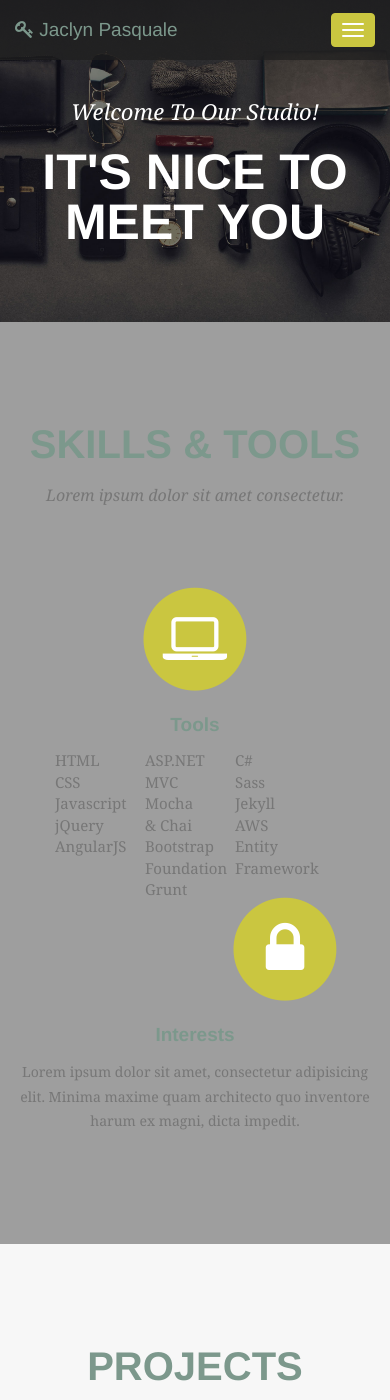
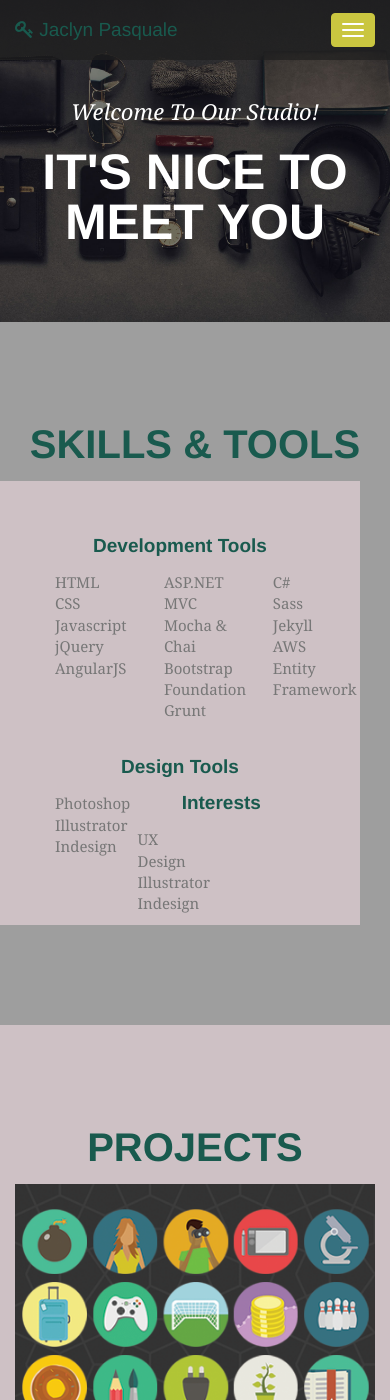
Before and after one commit to JaclynPasquale/jaclynpasquale.github.io, a Jekyll site: the page built from index.html, in a window 390 px wide and 1400 px high. Built offline with Jekyll 4.4.1, drawn with Linux system fonts in a browser that asks for light colours; some web fonts are replaced.

Commit message:
fixed include issue

```diff
--- a/_config.yml
+++ b/_config.yml
@@ -9,7 +9,7 @@ description: "The personal portfolio site of Jaclyn Pasquale, Web Developer and
 # Color settings (hex-codes without the leading hash-tag)
 color:
   primary: CAC640
-  secondary: 7C988C
+  secondary: 195a4e
   secondary-dark: 333
 
 # Team names, titles and social links
--- a/_includes/services.html
+++ b/_includes/services.html
@@ -1,67 +1,70 @@
 <!-- Services Section -->
     <section id="services">
-        <div class="container">
+        <div class="container ">
             <div class="row">
                 <div class="col-lg-12 text-center">
                     <h2 class="section-heading">Skills &amp; Tools</h2>
-                    <h3 class="section-subheading text-muted">Lorem ipsum dolor sit amet consectetur.</h3>
+                    <!-- <h3 class="section-subheading text-muted">Lorem ipsum dolor sit amet consectetur.</h3> -->
                 </div>
             </div>
-            <div class="row text-center">
-                <!-- <div class="col-md-4">
-                    <span class="fa-stack fa-4x">
-                        <i class="fa fa-circle fa-stack-2x text-primary"></i>
-                        <i class="fa fa-shopping-cart fa-stack-1x fa-inverse"></i>
-                    </span>
-                    <h4 class="service-heading">Skills</h4>
-                    <ul class="left text-muted">
-                        <li>HTML</li>
-                        <li>CSS</li>
-                        <li>JS</li>
-                        <li>Angular</li>
-                    </ul>
-                    <ul class="left text-muted">
-                        <li>C#</li>
-                        <li>SASS</li>
-                        <li>Jekyll</li>
-                    </ul>
-                </div> -->
-                <div class="col-md-8">
-                    <span class="fa-stack fa-4x">
+            <div class="row text-center bg-light-gray width">
+
+                <div class="col-md-6 center-block bg-light-gray">
+                    <!-- <span class="fa-stack fa-4x">
                         <i class="fa fa-circle fa-stack-2x text-primary"></i>
                         <i class="fa fa-laptop fa-stack-1x fa-inverse"></i>
-                    </span>
-                    <h4 class="service-heading">Tools</h4>
+                    </span> -->
+                    <h4 class="service-heading">Development Tools</h4>
+                    <div class="center-block">
 
-                      <ul class="left text-muted">
+                      <ul class="left text-muted tools" id="tools">
                         <li>HTML</li>
                         <li>CSS</li>
                         <li>Javascript</li>
                         <li>jQuery</li>
                         <li>AngularJS</li>
-                    </ul>
-                    <ul class="left text-muted">
+                      </ul>
+                      <ul class="left text-muted tools" id="tools">
                         <li>ASP.NET MVC</li>
                         <li>Mocha &amp; Chai</li>
                         <li>Bootstrap</li>
                         <li>Foundation</li>
                         <li>Grunt</li>
                       </ul>
-                      <ul class="left text-muted">
+                      <ul class="left text-muted tools" id="tools">
                         <li>C#</li>
                         <li>Sass</li>
                         <li>Jekyll</li>
                         <li>AWS</li>
                         <li>Entity Framework</li>
                     </ul>
+                  </div>
                 </div>
-                <div class="col-md-4">
-                    <span class="fa-stack fa-4x">
+                <div class="col-md-3">
+                    <!-- <span class="fa-stack fa-4x">
                         <i class="fa fa-circle fa-stack-2x text-primary"></i>
                         <i class="fa fa-lock fa-stack-1x fa-inverse"></i>
-                    </span>
+                    </span> -->
+                    <h4 class="service-heading">Design Tools</h4>
+                    <ul class="left text-muted">
+                      <li>Photoshop</li>
+                      <li>Illustrator</li>
+                      <li>Indesign</li>
+
+                  </ul>
+                </div>
+                <div class="col-md-3">
+                    <!-- <span class="fa-stack fa-4x">
+                        <i class="fa fa-circle fa-stack-2x text-primary"></i>
+                        <i class="fa fa-lock fa-stack-1x fa-inverse"></i>
+                    </span> -->
                     <h4 class="service-heading">Interests</h4>
-                    <p class="text-muted">Lorem ipsum dolor sit amet, consectetur adipisicing elit. Minima maxime quam architecto quo inventore harum ex magni, dicta impedit.</p>
+                    <ul class="left text-muted">
+                      <li>UX Design</li>
+                      <li>Illustrator</li>
+                      <li>Indesign</li>
+
+                  </ul>
                 </div>
             </div>
         </div>
```
Also changed, not shown: _includes/css/agency.css (+12 -1 lines).
